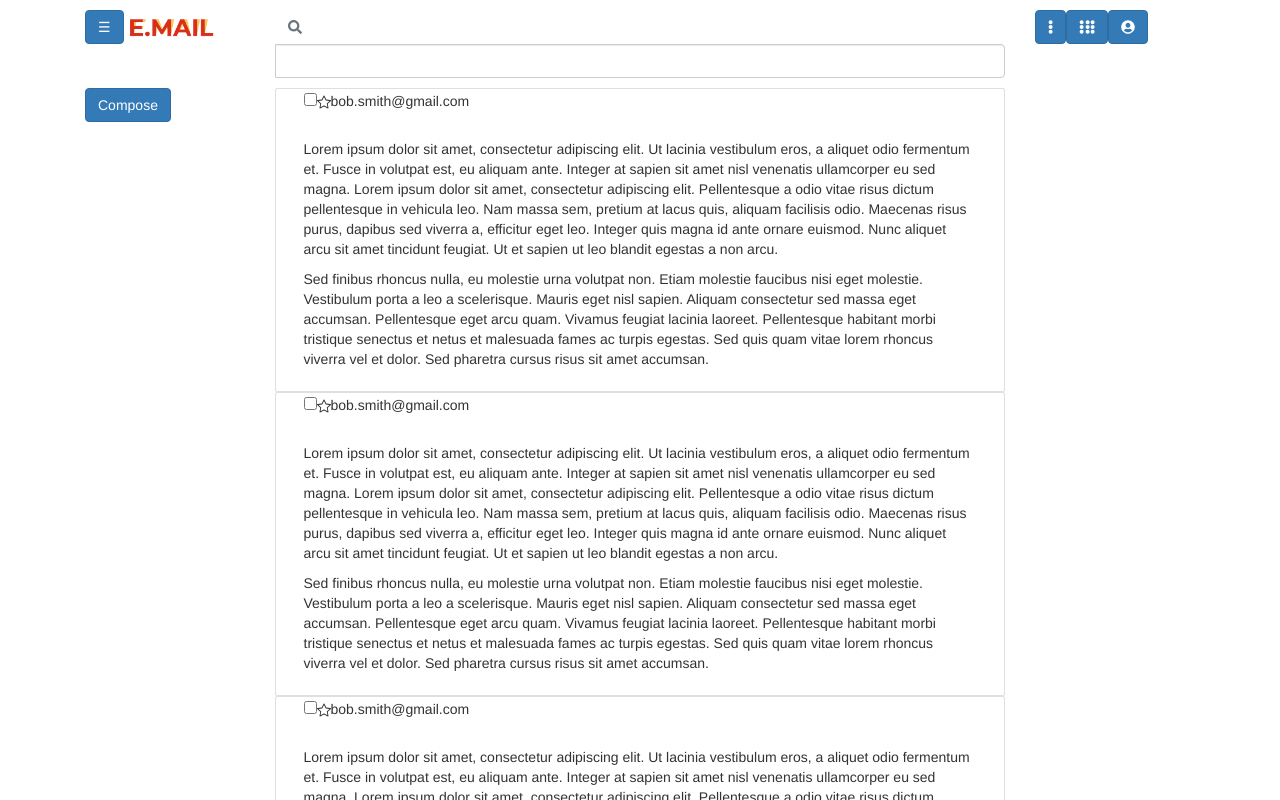
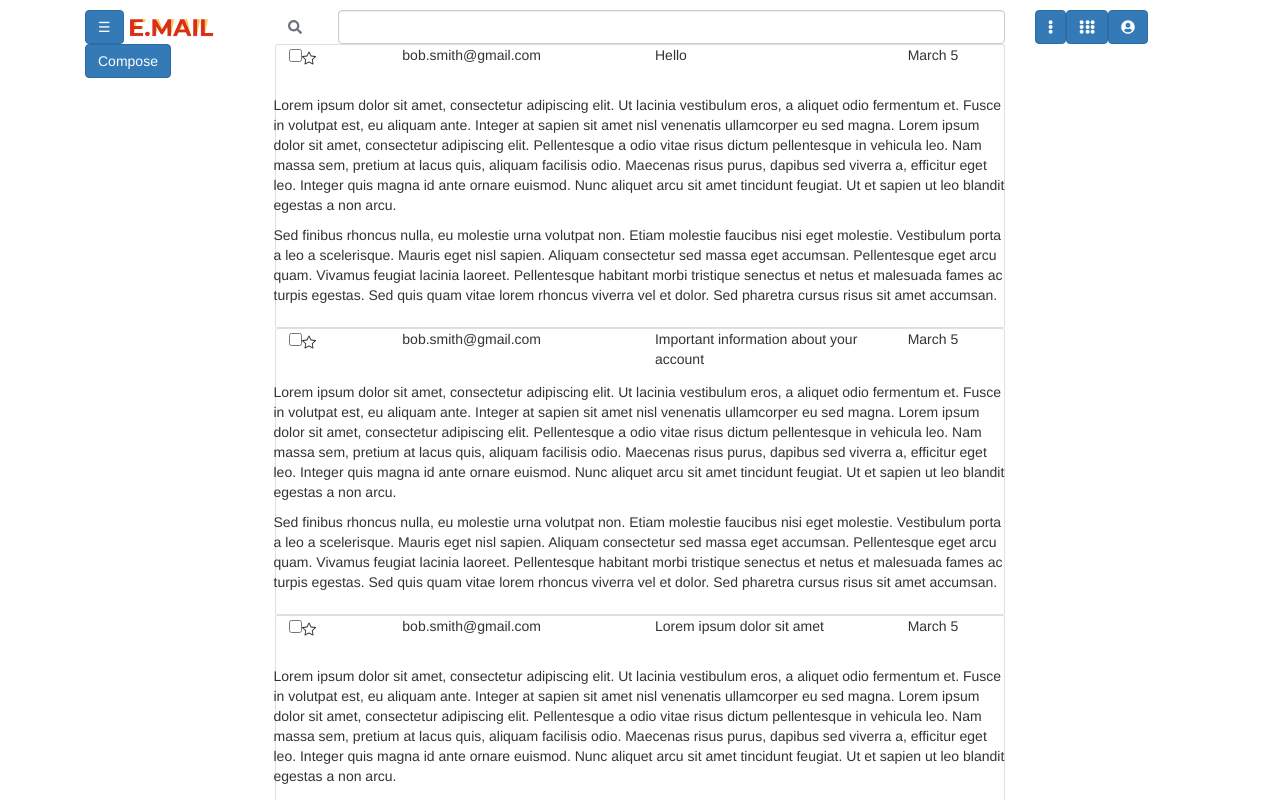
Before and after one commit to eddiecastro/ER, a React (Create React App) app: page / in a window 1280 px wide. Shown: the top 800 px of the page. Built offline with nearby package versions, Linux system fonts and the light colour scheme.

Commit message:
working on search bar and email list

```diff
--- a/src/Containers/Body/EmailDisplay.jsx
+++ b/src/Containers/Body/EmailDisplay.jsx
@@ -1,31 +1,55 @@
 import React from "react";
-import { Container, Row, Col, Card, Form, Glyphicon } from "react-bootstrap";
+import { Row, Col, Card, Form } from "react-bootstrap";
 import messages from "../../emails.json";
 import { Star } from "react-bootstrap-icons";
 import "../../App.css";
 
 const EmailDisplay = () => {
-  console.log(messages);
+
+  let month = new Array();
+  month[0] = "January";
+  month[1] = "February";
+  month[2] = "March";
+  month[3] = "April";
+  month[4] = "May";
+  month[5] = "June";
+  month[6] = "July";
+  month[7] = "August";
+  month[8] = "September";
+  month[9] = "October";
+  month[10] = "November";
+  month[11] = "December";
 
   return (
     <div>
       {messages.messages.map((message) => {
+        const emailTimeStamp = new Date(`${message.date}`);
+        const monthName = month[emailTimeStamp.getMonth()];
+
+        console.log(emailTimeStamp);
+
         return (
           <Row>
             <Col xs={12}>
-              <Card>
-                <Col>
-                  <Form.Group controlId="formBasicCheckbox">
-                    <Form.Check type="checkbox" />
-                    <Star star="1" />
-                    {message.sender}
-                  </Form.Group>
-                </Col>
-                <Col>
+              <Card className="emailMessage">
+                <Row>
+                  <Col xs={2}>
+                    <Form.Group controlId="formBasicCheckbox">
+                      <Form.Check type="checkbox" />
+                      <Star star="1" />
+                    </Form.Group>
+                  </Col>
+                  <Col xs={4}>{message.sender}</Col>
+                  <Col xs={4}>{message.subject}</Col>
+                  <Col xs={2}>
+                    {monthName} {emailTimeStamp.getDate()}
+                  </Col>
+                </Row>
+                <Row>
                   <Card.Body
                     dangerouslySetInnerHTML={{ __html: message.body }}
                   />
-                </Col>
+                </Row>
               </Card>
             </Col>
           </Row>
--- a/src/Containers/TopNavbar/SearchBar.jsx
+++ b/src/Containers/TopNavbar/SearchBar.jsx
@@ -3,6 +3,9 @@ import {
   InputGroup,
   FormControl,
   Button,
+  Form,
+  Col,
+  Row,
 } from "react-bootstrap";
 import { faSearch } from "@fortawesome/free-solid-svg-icons";
 import { FontAwesomeIcon } from "@fortawesome/react-fontawesome";
@@ -10,14 +13,22 @@ import "../../App.css";
 
 const SearchBar = () => {
   return (
-    <InputGroup className="mb-3">
+    <Form>
+      <Row>
+        <Col xs={1}>
+          <InputGroup>
             <InputGroup.Prepend>
               <Button variant="outline-secondary">
                 <FontAwesomeIcon icon={faSearch} />
               </Button>
             </InputGroup.Prepend>
+          </InputGroup>
+        </Col>
+        <Col xs={11}>
           <FormControl aria-describedby="basic-addon1" />
-    </InputGroup>
+        </Col>
+      </Row>
+    </Form>
   );
 };
 
--- a/src/Containers/TopNavbar/TopNavbar.jsx
+++ b/src/Containers/TopNavbar/TopNavbar.jsx
@@ -30,7 +30,7 @@ const TopNavbar = () => {
         </Col>
         <Col xs={2}>
           <Button
-            id="settingsButton"
+            id="moreButton"
             className="button"
             // onClick={() => setIsSidebarOpen(true)}
           >
```
Lines whose indentation alone changed are shown as unchanged.
